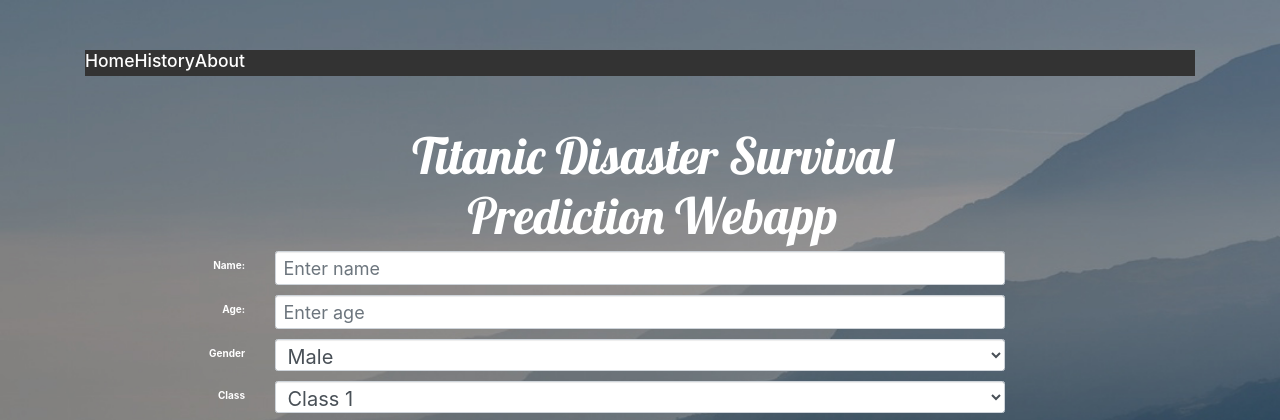
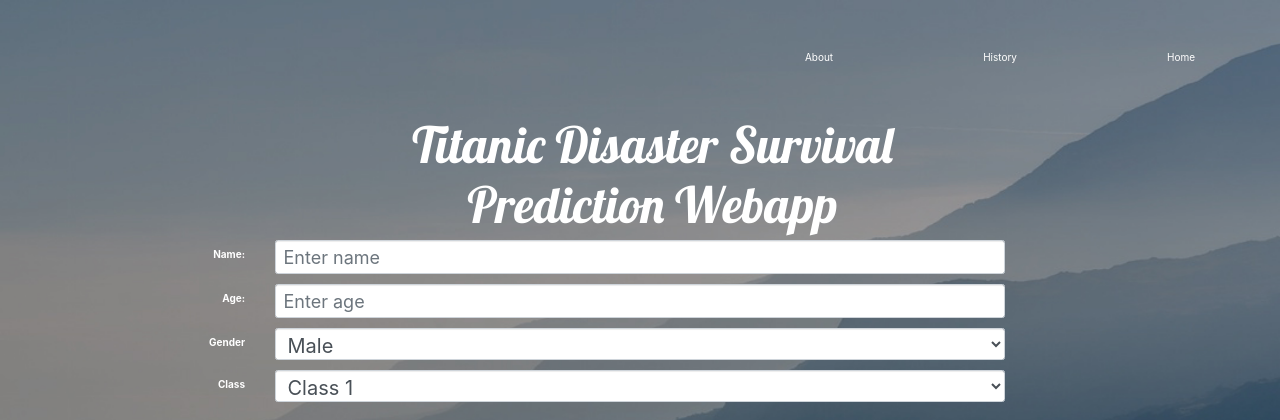
Before and after one commit to prasad5141/titanic-survival-prediction-webapp, a Django app: page /predict in a window 1280 px wide. Shown: the top 420 px of the page. Run offline with Django 3.2, Linux system fonts and the light colour scheme; data comes from the database, SQL or seed files in the repository; some libraries are stand-ins or nearby versions.

Commit message:
css added

```diff
--- a/static/css/style.css
+++ b/static/css/style.css
@@ -339,25 +339,26 @@ body{
   box-shadow: 5px 5px 5px  rgb(211, 44, 44);
 
 }
+
+.headbutton{
+
+}
 ul {
     list-style-type: none;
     margin: 0;
     padding: 0;
     overflow: hidden;
-    background-color: #333333;
   }
-  li {
-    float: left;
+li {
+    float: right;
+    margin-left: 150px;
   }
 
-  li a {
-    display: block;
-    color: white;
+
+  li:hover {
+    border-radius: 25px;
+    /* width: 130px; */
+    border: 2px solid white;
     text-align: center;
-    padding: 16px;
-    text-decoration: none;
+
   }
-
-  li a:hover {
-    background-color: #111111;
-  }
--- a/templates/index.html
+++ b/templates/index.html
@@ -23,13 +23,14 @@
         <div class="col-sm-12">
           <ul id="menu">
             <li>
-              <h3>Home</h3>
+                <a>Home</a>
             </li>
             <li>
-              <h3>History</h3>
+
+              <a>History</a>
             </li>
             <li>
-              <h3>About</h3>
+              <a>About</a>
             </li>
 
           </ul>
```
